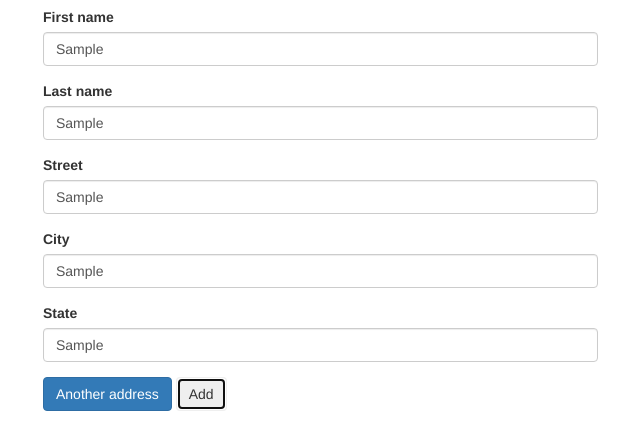
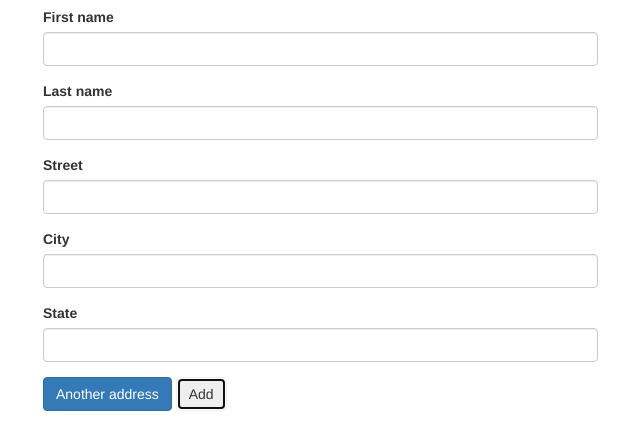
Before and after one commit to kevinmizway/address-book, a plain HTML site: page index.html in a window 1280 px wide. Both pictures are taken after typing "Sample", "Sample", "Sample", "Sample", "Sample" into the empty fields and a click on the button "Add". Shown: the part 126-554 px from the top of the page, without its empty margins (27-667 px from the left). Drawn offline with Linux system fonts and the light colour scheme.

Commit message:
Update html input address fields to classes instead of ids. Added jQuery code to clear address fields after submission

```diff
--- a/index.html
+++ b/index.html
@@ -28,15 +28,15 @@
                             <div class="new-address">
                                 <div class="form-group">
                                     <label for="new-street">Street</label>
-                                    <input id="new-street" class="form-control" type="text">
+                                    <input class="form-control new-street" type="text">
                                 </div>
                                 <div class="form-group">
                                     <label for="new-city">City</label>
-                                    <input id="new-city" class="form-control" type="text">
+                                    <input class="form-control new-city" type="text">
                                 </div>
                                 <div class="form-group">
                                     <label for="new-state">State</label>
-                                    <input id="new-state" class="form-control" type="text">
+                                    <input class="form-control new-state" type="text">
                                 </div>
                             </div>
                         </div>
--- a/js/scripts.js
+++ b/js/scripts.js
@@ -15,6 +15,26 @@ Contact.prototype.fullName = function() {
 };
 
 $(function() {
+
+    $("#add-address").click(function() {
+
+        $("#new-addresses").append('<div class="new-address">'  +
+                                        '<div class="form-group">' +
+                                            '<label for="new-street">Street</label>' +
+                                            '<input class="form-control new-street" type="text">' +
+                                        '</div>' +
+                                        '<div class="form-group">' +
+                                            '<label for="new-city">City</label>' +
+                                            '<input class="form-control new-city" type="text">' +
+                                        '</div>' +
+                                        '<div class="form-group">' +
+                                            '<label for="new-state">State</label>' +
+                                            '<input class="form-control new-state" type="text">' +
+                                        '</div>' +
+                                    '</div>')
+
+    });
+
     $("#new-contact").submit(function(event) {
         event.preventDefault();
 
@@ -25,9 +45,9 @@ $(function() {
 
         $(".new-address").each(function() {
 
-            var inputtedStreet = $(this).find("#new-street").val();
-            var inputtedCity = $(this).find("#new-city").val();
-            var inputtedState = $(this).find("#new-state").val();
+            var inputtedStreet = $(this).find(".new-street").val();
+            var inputtedCity = $(this).find(".new-city").val();
+            var inputtedState = $(this).find(".new-state").val();
             var newAddress = new Address(inputtedStreet, inputtedCity, inputtedState);
             newContact.addresses.push(newAddress);
         });
@@ -36,7 +56,7 @@ $(function() {
 
         $(".contact").last().click(function() {
             $("#show-contact").show();
-            $("#show-contact h2").text(newContact.firstName);
+            $("#show-contact h2").text(newContact.fullName());
             $(".first-name").text(newContact.firstName);
             $(".last-name").text(newContact.lastName);
             $("ul#addresses").text("");
@@ -44,24 +64,11 @@ $(function() {
                 $("ul#addresses").append("<li>" + address.street + ", " + address.city + ", " + address.state + "</li>");
             });
         });
-    });
 
-    $("#add-address").click(function() {
-
-        $("#new-addresses").append('<div class="new-address">'  +
-                                        '<div class="form-group">' +
-                                            '<label for="new-street">Street</label>' +
-                                            '<input id="new-street" class="form-control" type="text">' +
-                                        '</div>' +
-                                        '<div class="form-group">' +
-                                            '<label for="new-city">City</label>' +
-                                            '<input id="new-city" class="form-control" type="text">' +
-                                        '</div>' +
-                                        '<div class="form-group">' +
-                                            '<label for="new-state">State</label>' +
-                                            '<input id="new-state" class="form-control" type="text">' +
-                                        '</div>' +
-                                    '</div>')
-
+        $("#new-first-name").val("");
+        $("#new-last-name").val("");
+        $(".new-street").val("");
+        $(".new-city").val("");
+        $(".new-state").val("");
     });
 });
```
